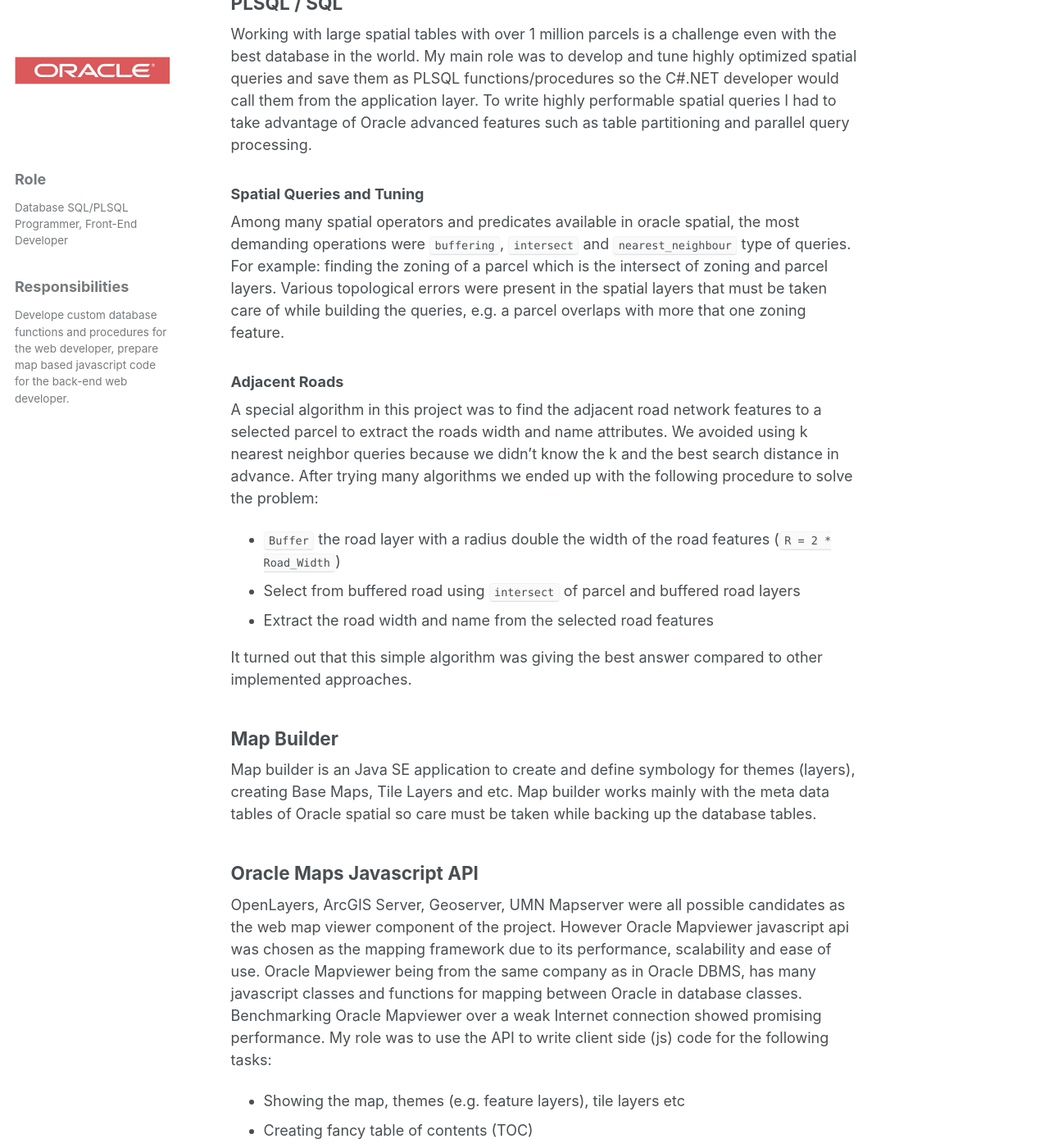
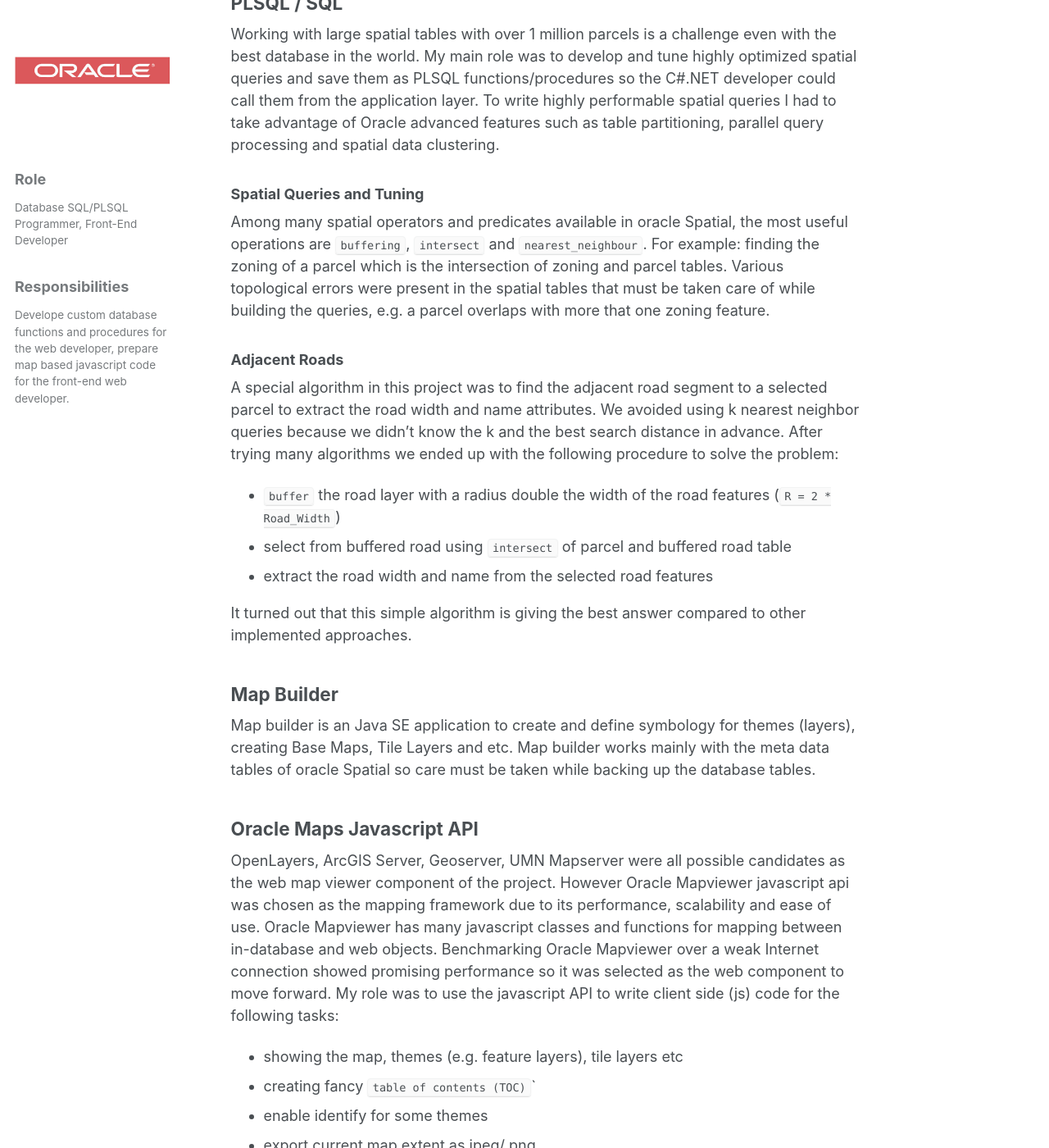
Before and after one commit to matzora/faridcher.github.io, a Jekyll site: the page built from _portfolio/Oracle.md, in a window 1280 px wide and 1400 px high, scrolled down 431 px. Shown: the whole window at 82% size. Built offline with Jekyll 4.4.1, drawn with Linux system fonts in a browser that asks for light colours; comment, search, counter and statistics services are not loaded; some of the changed text lies outside the part shown.

Commit message:
english grammer error

```diff
--- a/_portfolio/Oracle.md
+++ b/_portfolio/Oracle.md
@@ -1,6 +1,6 @@
 ---
 title: "Oracle DBMS"
-excerpt: "A summary of my involvement with Oracle Spatial and Graph"
+excerpt: "A summary of my involvement with oracle Spatial and Graph"
 header:
   <!-- image: foo-bar-identity.jpg -->
   teaser: Oracle_Spatial.png
@@ -10,7 +10,7 @@
     image_alt: "Oracle logo"
     text: "Database SQL/PLSQL Programmer, Front-End Developer"
   - title: "Responsibilities"
-    text: "Develope custom database functions and procedures for the web developer, prepare map based javascript code for the back-end web developer."
+    text: "Develope custom database functions and procedures for the web developer, prepare map based javascript code for the front-end web developer."
 gallery:
   - url: taf/hq/Search.jpg
     image_path: taf/lq/Search.jpg
@@ -27,39 +27,39 @@
 ---
 {% include toc icon="" title="Table of Contents" %}
 
-My experience with oracle spatial backs to 2012-2013; working as a database developer in private company, [NRS](http://www.nrsgeo.com/). I have been involved in a project for municipality called "detailed plan of Tehran". The technologies that were used in the project were ASP.NET, C#.NET, Oracle Spatial (DB back-end), Oracle maps (as a web map viewer) and ESRI ArcGIS with ArcSDE to edit the data.
+My experience with oracle Spatial backs to 2012-2013; working as a database developer in a private company, [NRS](http://www.nrsgeo.com/). I have been involved in a project for municipality called [`detailed plan of Tehran`](http://en.tehran.ir/ViewArticle/tabid/77/ArticleId/630/Detailed-Plan-Is-Tehrans-Strategic-Document-for-Urban-Management.aspx). The technologies that were used in the project were ASP.NET, C#.NET, oracle Spatial (DB back-end), Oracle maps (as a web map viewer) and ESRI ArcGIS with ArcSDE to edit the data.
 
 ## PLSQL / SQL
-Working with large spatial tables with over 1 million parcels is a challenge even with the best database in the world. My main role was to develop and tune highly optimized spatial queries and save them as PLSQL functions/procedures so the C#.NET developer would call them from the application layer. To write highly performable spatial queries I had to take advantage of Oracle advanced features such as table partitioning and parallel query processing.
+Working with large spatial tables with over 1 million parcels is a challenge even with the best database in the world. My main role was to develop and tune highly optimized spatial queries and save them as PLSQL functions/procedures so the C#.NET developer could call them from the application layer. To write highly performable spatial queries I had to take advantage of Oracle advanced features such as table partitioning, parallel query processing and spatial data clustering.
 
 ### Spatial Queries and Tuning
-Among many spatial operators and predicates available in oracle spatial, the most demanding operations were `buffering`, `intersect` and `nearest_neighbour` type of queries. For example: finding the zoning of a parcel which is the intersect of zoning and parcel layers.
-Various topological errors were present in the spatial layers that must be taken care of while building the queries, e.g. a parcel overlaps with more that one zoning feature.
+Among many spatial operators and predicates available in oracle Spatial, the most useful operations are `buffering`, `intersect` and `nearest_neighbour`. For example: finding the zoning of a parcel which is the intersection of zoning and parcel tables.
+Various topological errors were present in the spatial tables that must be taken care of while building the queries, e.g. a parcel overlaps with more that one zoning feature.
 
 ### Adjacent Roads
-A special algorithm in this project was to find the adjacent road network features to a selected parcel to extract the roads width and name attributes. We avoided using k nearest neighbor queries because we didn't know the k and the best search distance in advance.
+A special algorithm in this project was to find the adjacent road segment to a selected parcel to extract the road width and name attributes. We avoided using k nearest neighbor queries because we didn't know the k and the best search distance in advance.
 After trying many algorithms we ended up with the following procedure to solve the problem:
 
-- `Buffer` the road layer with a radius double the width of the road features (`R = 2 * Road_Width`)
-- Select from buffered road using `intersect` of parcel and buffered road layers
-- Extract the road width and name from the selected road features
+- `buffer` the road layer with a radius double the width of the road features (`R = 2 * Road_Width`)
+- select from buffered road using `intersect` of parcel and buffered road table
+- extract the road width and name from the selected road features
 
-It turned out that this simple algorithm was giving the best answer compared to other implemented approaches.
+It turned out that this simple algorithm is giving the best answer compared to other implemented approaches.
 
 ## Map Builder
-Map builder is an Java SE application to create and define symbology for themes (layers), creating Base Maps, Tile Layers and etc. Map builder works mainly with the meta data tables of Oracle spatial so care must be taken while backing up the database tables.
+Map builder is an Java SE application to create and define symbology for themes (layers), creating Base Maps, Tile Layers and etc. Map builder works mainly with the meta data tables of oracle Spatial so care must be taken while backing up the database tables.
 
 ## Oracle Maps Javascript API
-OpenLayers, ArcGIS Server, Geoserver, UMN Mapserver were all possible candidates as the web map viewer component of the project. However Oracle Mapviewer javascript api was chosen as the mapping framework due to its performance, scalability and ease of use. Oracle Mapviewer being from the same company as in Oracle DBMS, has many javascript classes and functions for mapping between Oracle in database classes. Benchmarking Oracle Mapviewer over a weak Internet connection showed promising performance.
-My role was to use the API to write client side (js) code for the following tasks:
+OpenLayers, ArcGIS Server, Geoserver, UMN Mapserver were all possible candidates as the web map viewer component of the project. However Oracle Mapviewer javascript api was chosen as the mapping framework due to its performance, scalability and ease of use. Oracle Mapviewer has many javascript classes and functions for mapping between in-database and web objects. Benchmarking Oracle Mapviewer over a weak Internet connection showed promising performance so it was selected as the web component to move forward.
+My role was to use the javascript API to write client side (js) code for the following tasks:
 
-- Showing the map, themes (e.g. feature layers), tile layers etc
-- Creating fancy table of contents (TOC)
-- Enable identify for some themes
-- Export current map extent as jpeg/  png
-- Simple feature creation and update using redlining
-- Searching based on the attributes of some layers
-- Securing spatial objects and layers
+- showing the map, themes (e.g. feature layers), tile layers etc
+- creating fancy `table of contents (TOC)``
+- enable identify for some themes
+- export current map extent as jpeg/  png
+- simple feature creation and update using redlining
+- searching based on the attributes of some layers
+- securing spatial objects and layers
 
 
 ## Screen-shots
```
Also changed, not shown: _portfolio/Esri.md (+12 -12 lines), _portfolio/Smallworld.md (+3 -3 lines).
